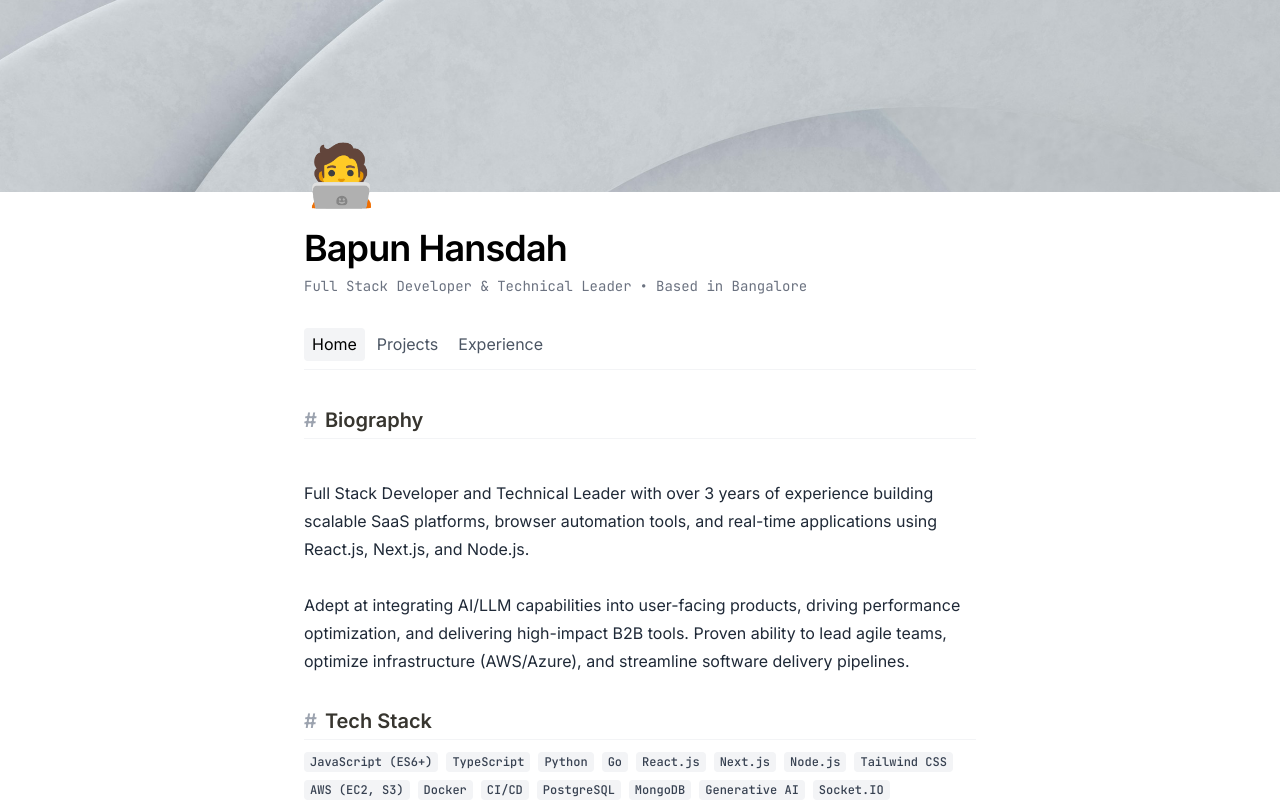
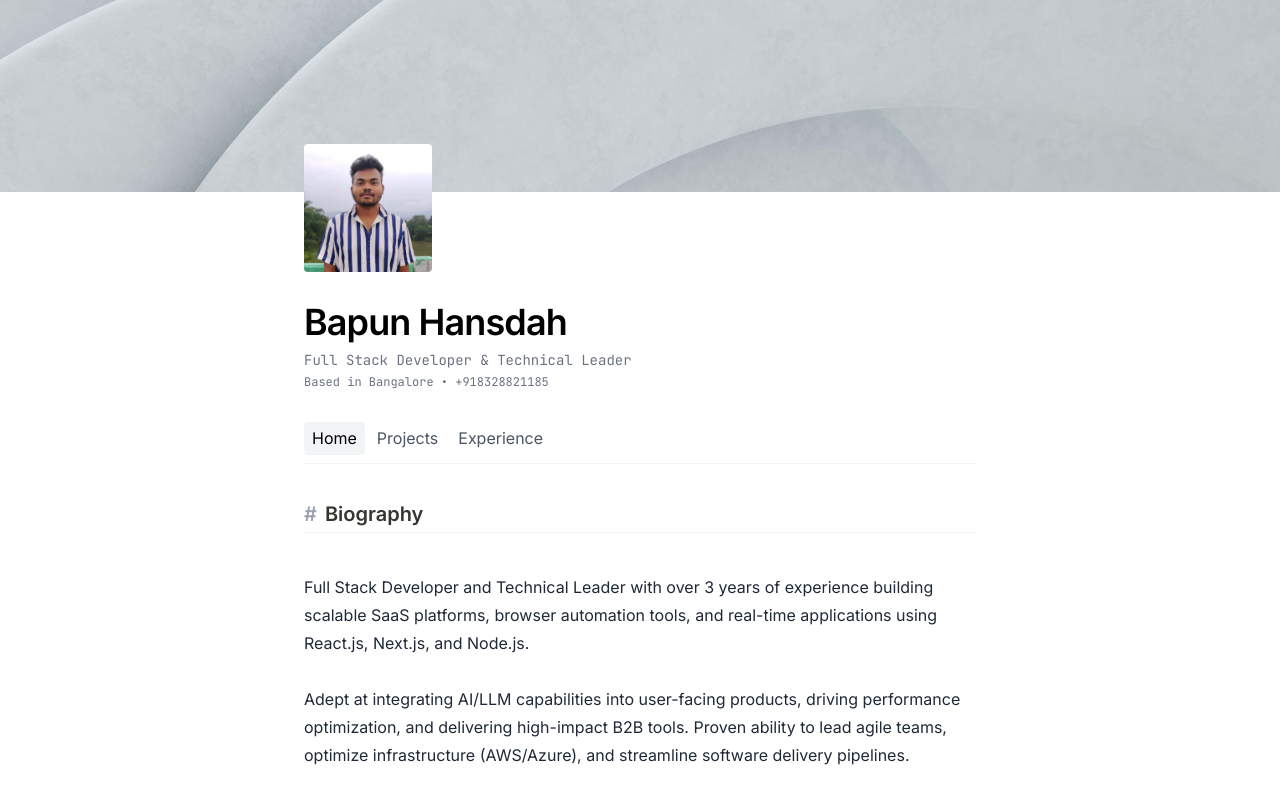
Before and after one commit to BapunHansdah/bapunhansdah-portfolio, a React (Vite) app: page / in a window 1280 px wide. Shown: the top 800 px of the page. Built offline with nearby package versions, Linux system fonts and the light colour scheme.

Commit message:
contact-info-update

```diff
--- a/App.tsx
+++ b/App.tsx
@@ -1,5 +1,5 @@
 import React, { useState } from 'react';
-import { ExternalLink } from 'lucide-react';
+import { ExternalLink, PodcastIcon } from 'lucide-react';
 import { BIO, EXPERIENCE, PORTFOLIO_OWNER, PORTFOLIO_ROLE, PROJECTS, SKILLS, SOCIALS } from './constants';
 
 const NotionBlock: React.FC<{ children: React.ReactNode; className?: string }> = ({ children, className = "" }) => (
@@ -54,17 +54,15 @@ const App: React.FC = () => {
 
         {/* Profile Icon */}
         <div className="text-6xl mb-6 select-none cursor-default hover:scale-105 transition-transform origin-left inline-block">
-          🧑‍💻
+          <img className="w-32 rounded"src='/user.jpg'/>
         </div>
 
         {/* Header Title */}
         <h1 className="text-4xl font-bold mb-2 text-black tracking-tight">{PORTFOLIO_OWNER}</h1>
-        <div className="flex items-center gap-2 text-gray-500 font-mono text-sm mb-8">
-          <span>{PORTFOLIO_ROLE}</span>
-          <span>•</span>
-          <span>Based in Bangalore</span>
+        <div className="text-gray-500 font-mono text-sm mb-8">
+          <div>{PORTFOLIO_ROLE}</div>
+          <div className="text-xs flex items-center gap-.5 mt-1">Based in Bangalore • +918328821185</div>
         </div>
-
         {/* Navigation Tabs (Notion style) */}
         <div className="flex flex-wrap gap-1 mb-8 border-b border-gray-100 pb-2">
           <PageLink
```
Also changed, not shown: public/location.svg (added), public/user.jpg (added).
